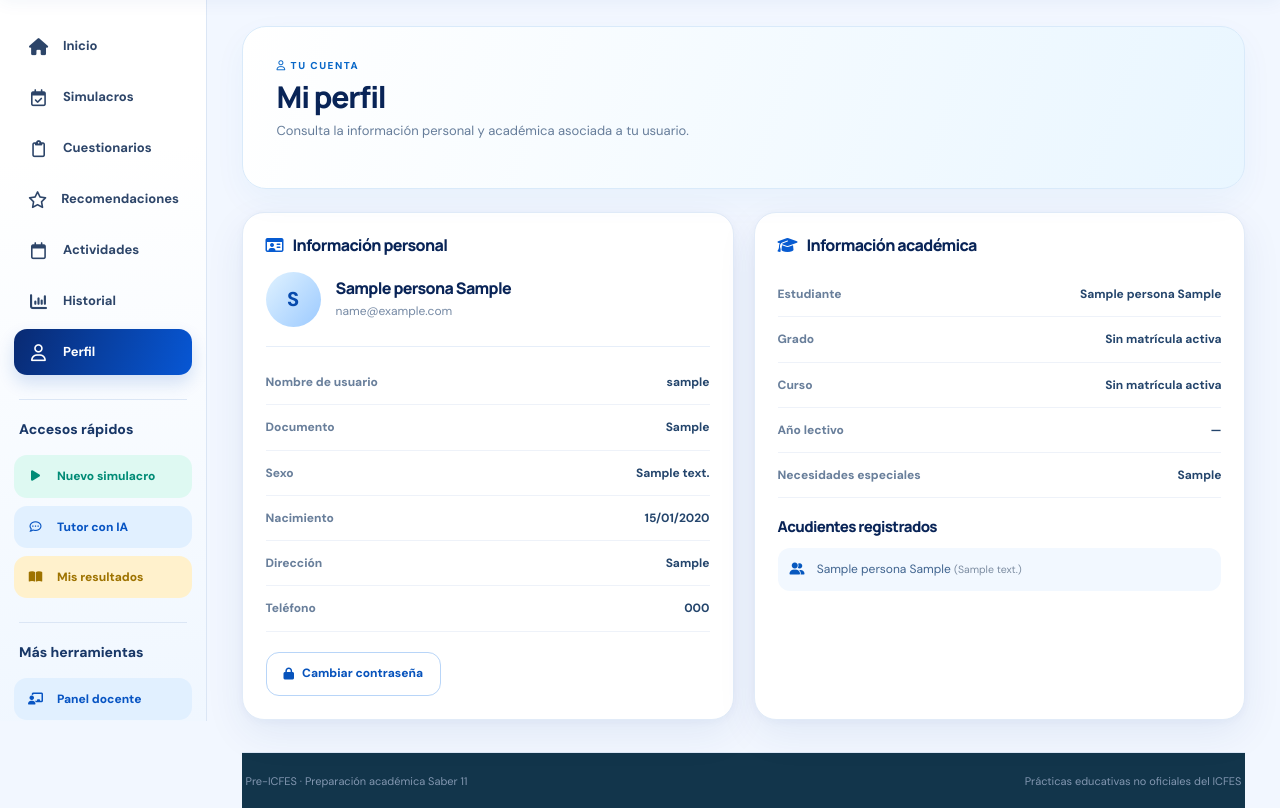
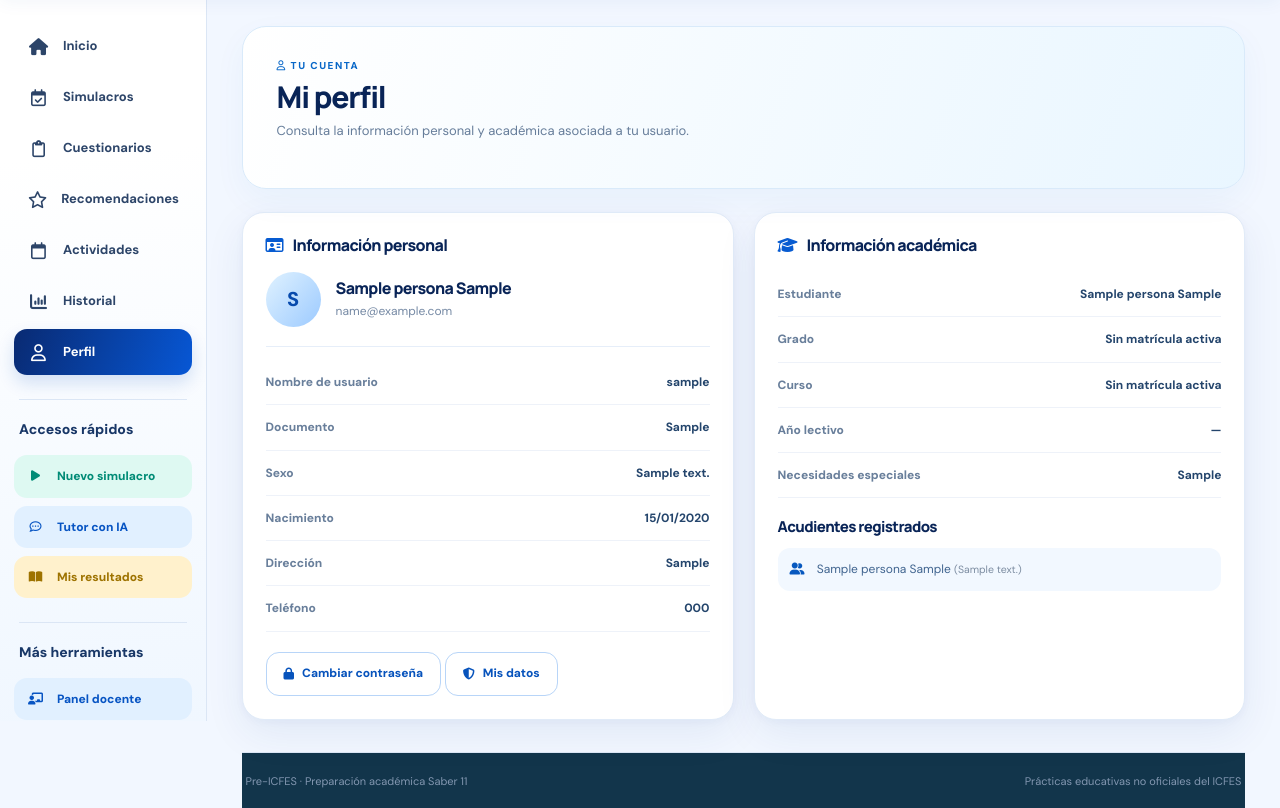
Before and after one commit to legalmenteadriangalindez/Sistema-pre-ICFES-de-prediccion-de-habilidades-y-debilidades-academicas-con-Chatbot, a Django app: page /perfil/ in a window 1280 px wide. Shown: the part 79-887 px from the top of the page. Run offline with Django 5.2, Linux system fonts and the light colour scheme; a user stored in the database is signed in; tables that the repository leaves empty hold one stand-in row (values such as "Sample post").

Commit message:
security: vincular autorizaciones docentes y exportación propia; cerrar media pública

```diff
--- a/Principal/templates/PerfilDeUsuarios.html
+++ b/Principal/templates/PerfilDeUsuarios.html
@@ -2,6 +2,6 @@
 {% block title %}Mi perfil{% endblock %}
 {% block content %}
 <div class="dash profile-page"><section class="page-intro"><span class="eyebrow"><i class="far fa-user"></i> TU CUENTA</span><h1>Mi perfil</h1><p>Consulta la información personal y académica asociada a tu usuario.</p></section><div class="profile-grid">
-<section class="ui-card"><div class="widget-title"><h2><i class="far fa-id-card"></i> Información personal</h2></div><div class="profile-identity"><span class="user-initial">{{ user.username|slice:":1"|upper }}</span><div><h3>{{ persona.nombre|default:user.username }} {{ persona.apellido }}</h3><p>{{ user.email|default:"Correo no registrado" }}</p></div></div><dl class="profile-details"><div><dt>Nombre de usuario</dt><dd>{{ user.username }}</dd></div><div><dt>Documento</dt><dd>{{ persona.documento|default:"Sin registrar" }}</dd></div><div><dt>Sexo</dt><dd>{{ persona.sexo|default:"Sin registrar" }}</dd></div><div><dt>Nacimiento</dt><dd>{{ persona.fecha_nacimiento|date:"d/m/Y"|default:"Sin registrar" }}</dd></div><div><dt>Dirección</dt><dd>{{ persona.direccion|default:"Sin registrar" }}</dd></div><div><dt>Teléfono</dt><dd>{{ persona.telefono|default:"Sin registrar" }}</dd></div></dl><a class="pill-button outline" href="{% url 'password_change' %}"><i class="fas fa-lock"></i> Cambiar contraseña</a></section>
+<section class="ui-card"><div class="widget-title"><h2><i class="far fa-id-card"></i> Información personal</h2></div><div class="profile-identity"><span class="user-initial">{{ user.username|slice:":1"|upper }}</span><div><h3>{{ persona.nombre|default:user.username }} {{ persona.apellido }}</h3><p>{{ user.email|default:"Correo no registrado" }}</p></div></div><dl class="profile-details"><div><dt>Nombre de usuario</dt><dd>{{ user.username }}</dd></div><div><dt>Documento</dt><dd>{{ persona.documento|default:"Sin registrar" }}</dd></div><div><dt>Sexo</dt><dd>{{ persona.sexo|default:"Sin registrar" }}</dd></div><div><dt>Nacimiento</dt><dd>{{ persona.fecha_nacimiento|date:"d/m/Y"|default:"Sin registrar" }}</dd></div><div><dt>Dirección</dt><dd>{{ persona.direccion|default:"Sin registrar" }}</dd></div><div><dt>Teléfono</dt><dd>{{ persona.telefono|default:"Sin registrar" }}</dd></div></dl><a class="pill-button outline" href="{% url 'password_change' %}"><i class="fas fa-lock"></i> Cambiar contraseña</a> <a class="pill-button outline" href="{% url 'privacidad' %}"><i class="fas fa-shield-halved"></i> Mis datos</a></section>
 <section class="ui-card"><div class="widget-title"><h2><i class="fas fa-graduation-cap"></i> Información académica</h2></div>{% if estudiante %}<dl class="profile-details"><div><dt>Estudiante</dt><dd>{{ estudiante }}</dd></div><div><dt>Grado</dt><dd>{{ matricula.curso.grado|default:"Sin matrícula activa" }}</dd></div><div><dt>Curso</dt><dd>{{ matricula.curso.nombre|default:"Sin matrícula activa" }}</dd></div><div><dt>Año lectivo</dt><dd>{{ matricula.anio_lectivo.anio|default:"—" }}</dd></div><div><dt>Necesidades especiales</dt><dd>{{ estudiante.necesidades_especiales|default:"No registradas" }}</dd></div></dl><h3 class="subsection-title">Acudientes registrados</h3>{% for v in vinculos %}<div class="guardian"><i class="fas fa-user-group"></i> {{ v.acudiente.persona.nombre }} {{ v.acudiente.persona.apellido }} <small>({{ v.relacion }})</small></div>{% empty %}<p class="widget-empty">No hay acudientes vinculados.</p>{% endfor %}{% else %}<div class="empty-card inline"><i class="fas fa-user-graduate"></i><h2>Cuenta sin perfil estudiantil</h2><p>Esta cuenta no tiene un estudiante asociado.</p></div>{% endif %}</section></div></div>
 {% endblock %}
```
